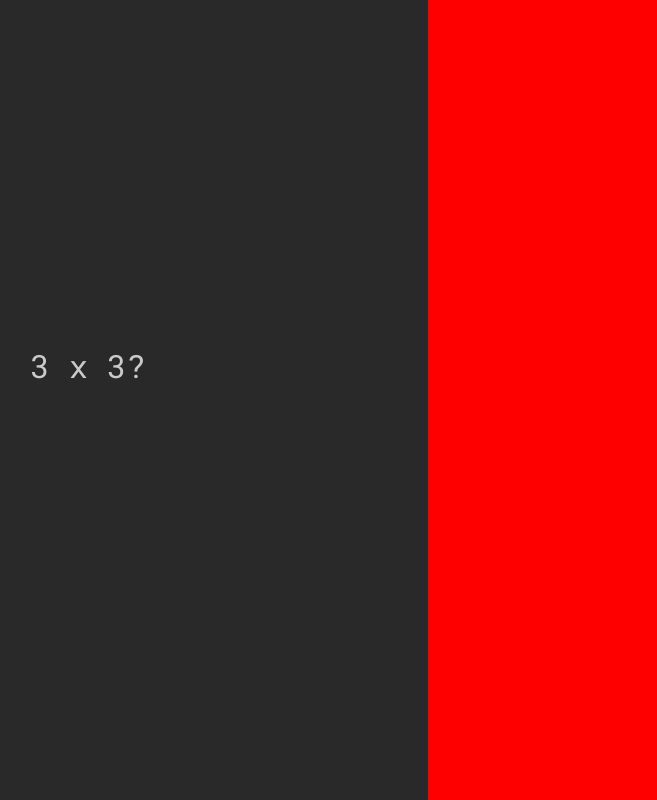
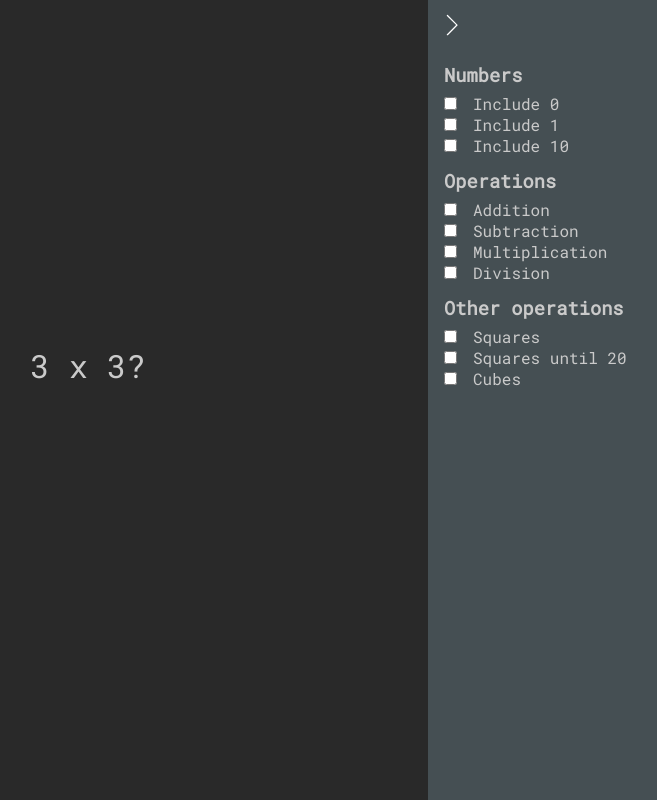
Before and after one commit to hlaep/speed-run-tabuada, a plain HTML site: page index.html in a window 1280 px wide. Both pictures are taken after a click on the button 1247 px from the left and 33 px from the top of the page. Shown: the whole page, without its empty margins (552-1209 px from the left). Drawn offline with Linux system fonts and the light colour scheme.

Commit message:
added the html inputs

```diff
--- a/eventListeners.js
+++ b/eventListeners.js
@@ -1,6 +1,13 @@
 const menuBtn = document.querySelector('.settings-btn')
 const settingsMenu = document.querySelector('.settings-menu')
+const closeMenuBtn = document.querySelector('.close-menu-btn')
 
 menuBtn.addEventListener('click', () => {
+  settingsMenu.classList.remove('hidden')
   settingsMenu.classList.add('shown')
 })
+
+closeMenuBtn.addEventListener('click', () => {
+  settingsMenu.classList.remove('shown')
+  settingsMenu.classList.add('hidden')
+})
--- a/index.html
+++ b/index.html
@@ -11,7 +11,58 @@
       <button class="settings-btn">
         <img src="./assets/settings.svg" />
       </button>
-      <div class="settings-menu hidden"></div>
+
+      <div class="settings-menu hidden">
+        <button class="close-menu-btn">
+          <img src="./assets/close.svg" />
+        </button>
+        <ul class="menu-content">
+          <h3 class="list-divider">Numbers</h3>
+          <li>
+            <input type="checkbox" />
+            <p>Include 0</p>
+          </li>
+          <li>
+            <input type="checkbox" />
+            <p>Include 1</p>
+          </li>
+          <li>
+            <input type="checkbox" />
+            <p>Include 10</p>
+          </li>
+          <h3 class="list-divider">Operations</h3>
+          <li>
+            <input type="checkbox" />
+            <p>Addition</p>
+          </li>
+          <li>
+            <input type="checkbox" />
+            <p>Subtraction</p>
+          </li>
+          <li>
+            <input type="checkbox" />
+            <p>Multiplication</p>
+          </li>
+          <li>
+            <input type="checkbox" />
+            <p>Division</p>
+          </li>
+          <h3 class="list-divider">Other operations</h3>
+          <li>
+            <input type="checkbox" />
+            <p>Squares</p>
+          </li>
+          <li>
+            <input type="checkbox" />
+            <p>Squares until 20</p>
+          </li>
+          <li>
+            <input type="checkbox" />
+            <p>Cubes</p>
+          </li>
+        </ul>
+      </div>
+
       <div class="card"></div>
       <input type="text" id="answer" autofocus autocomplete="off" />
     </div>
--- a/styles.css
+++ b/styles.css
@@ -6,7 +6,6 @@
 }
 
 body {
-  font-size: 2rem;
   font-family: 'Roboto Mono', monospace;
   color: #cacaca;
 }
@@ -29,32 +28,7 @@ button {
   cursor: pointer;
 }
 
-button:hover {
-  background-color: #ffffff21;
-}
-
-.settings-btn {
-  position: absolute;
-  top: 0.5rem;
-  right: 0.5rem;
-}
-
-.settings-menu.hidden {
-  right: -300px;
-}
-
-.settings-menu.shown {
-  right: 0;
-}
-
-.settings-menu {
-  position: absolute;
-  background-color: red;
-  width: 300px;
-  height: 100%;
-  transition: right 0.3s;
-}
-
+/* Main Content */
 .wrapper {
   background: rgb(41, 41, 41);
   height: 100vh;
@@ -66,6 +40,10 @@ button:hover {
   gap: 2rem;
 }
 
+.card {
+  font-size: 2rem;
+}
+
 input {
   background: none;
   border: none;
@@ -74,3 +52,46 @@ input {
   caret-color: #cacaca;
   color: #cacaca;
 }
+
+/* Settings Button */
+.settings-btn {
+  position: absolute;
+  top: 0.5rem;
+  right: 0.5rem;
+}
+
+.settings-btn:hover {
+  background-color: #ffffff21;
+}
+
+/* Settings Menu */
+.settings-menu.hidden {
+  right: -300px;
+}
+
+.settings-menu.shown {
+  right: 0;
+}
+
+.settings-menu {
+  position: absolute;
+  background-color: #454f53;
+  width: 300px;
+  height: 100%;
+  transition: right 0.3s;
+}
+
+.menu-content {
+  padding-left: 16px;
+}
+
+.list-divider {
+  margin-bottom: 6px;
+  margin-top: 12px;
+}
+
+li {
+  list-style: none;
+  display: flex;
+  gap: 16px;
+}
```
Also changed, not shown: assets/close.svg (added).
